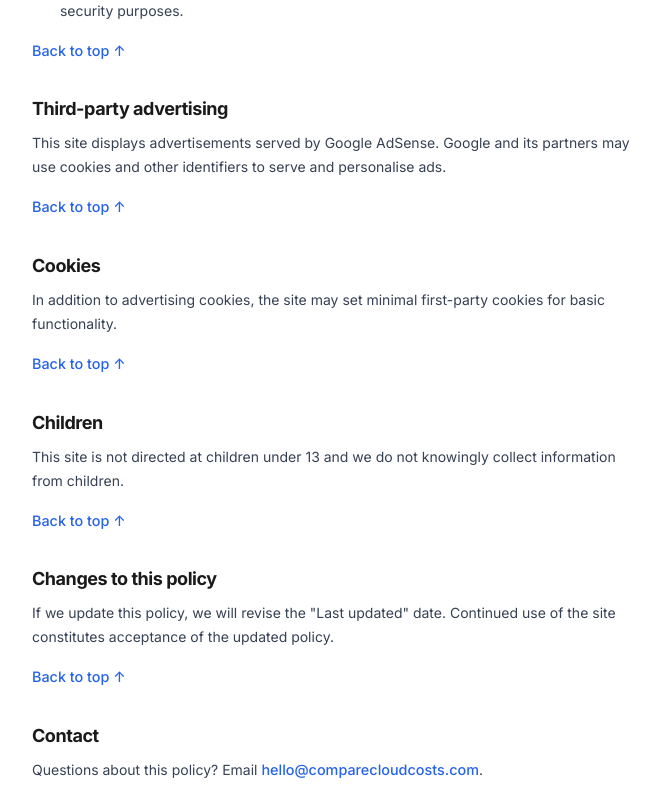
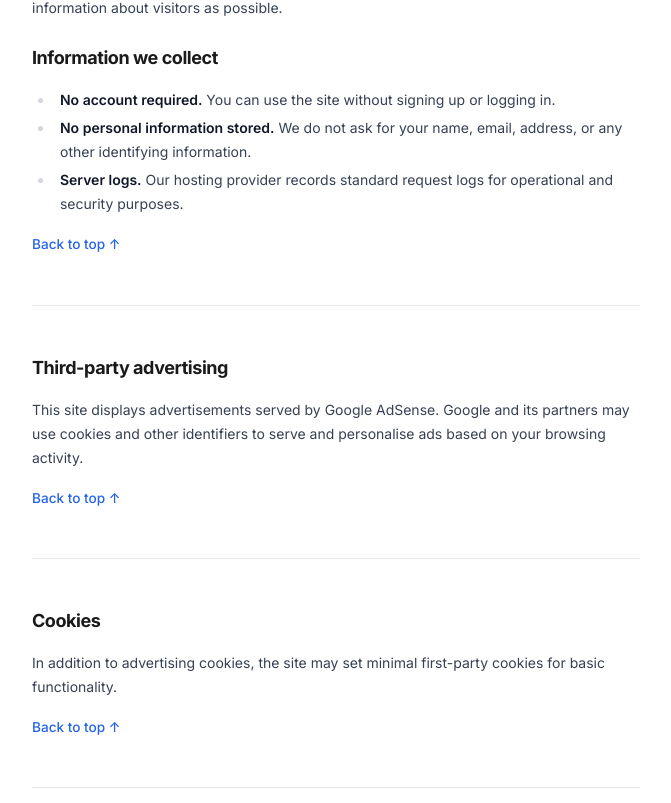
Before and after one commit to rodrigo-orzari/ccc, a React (Vite) app: page /about in a window 1280 px wide. Shown: the part 1273-2076 px from the top of the page, without its empty margins (336-1007 px from the left). Built offline with nearby package versions, Linux system fonts and the light colour scheme.

Commit message:
Revise About page content and styles
Updated content and styling in the About page.

```diff
--- a/src/pages/About.tsx
+++ b/src/pages/About.tsx
@@ -5,10 +5,14 @@ const AboutPage: React.FC = () => {
   const content = `
 **CompareCloudCosts.com** is an open-source tool designed to help developers and architects understand the real costs of cloud infrastructure.
 
+---
+
 ## Why we built this
 Cloud infrastructure costs are typically distributed across disparate, vendor-specific calculators. Navigating these individual tools to perform a cross-provider analysis can be time-intensive and complex. We built this platform to expedite that process, providing a centralized interface to evaluate different options efficiently.
 
 [Back to top ↑](#about-us)
+
+---
 
 ## Features
 Comparing cloud instances requires more than just looking at a price tag. Our platform streamlines the technical evaluation process by normalizing diverse data points into a single, actionable view.
@@ -19,6 +23,8 @@ Comparing cloud instances requires more than just looking at a price tag. Our pl
 - **Data Portability**: Export your custom comparison results directly to a **CSV file**, allowing for offline analysis, internal reporting, or integration with your financial spreadsheets.
 
 [Back to top ↑](#about-us)
+
+---
 
 ## Privacy Policy
 
@@ -33,25 +39,35 @@ CompareCloudCosts.com is a free, public price-comparison tool. We aim to collect
 
 [Back to top ↑](#about-us)
 
+---
+
 ### Third-party advertising
-This site displays advertisements served by Google AdSense. Google and its partners may use cookies and other identifiers to serve and personalise ads.
+This site displays advertisements served by Google AdSense. Google and its partners may use cookies and other identifiers to serve and personalise ads based on your browsing activity.
 
 [Back to top ↑](#about-us)
+
+---
 
 ### Cookies
 In addition to advertising cookies, the site may set minimal first-party cookies for basic functionality.
 
 [Back to top ↑](#about-us)
 
+---
+
 ### Children
 This site is not directed at children under 13 and we do not knowingly collect information from children.
 
 [Back to top ↑](#about-us)
 
+---
+
 ### Changes to this policy
-If we update this policy, we will revise the "Last updated" date. Continued use of the site constitutes acceptance of the updated policy.
+If we update this policy, we will revise the "Last updated" date at the top of this section. Continued use of the site constitutes acceptance of the updated policy.
 
 [Back to top ↑](#about-us)
+
+---
 
 ### Contact
 Questions about this policy? Email [hello@comparecloudcosts.com](mailto:hello@comparecloudcosts.com).
@@ -70,6 +86,7 @@ Questions about this policy? Email [hello@comparecloudcosts.com](mailto:hello@co
             --border-color: #e5e7eb;
             --link-color: #2563eb;
             --muted-text: #6b7280;
+            --divider-color: #e5e7eb;
           }
 
           @media (prefers-color-scheme: dark) {
@@ -80,6 +97,7 @@ Questions about this policy? Email [hello@comparecloudcosts.com](mailto:hello@co
               --border-color: #334155;
               --link-color: #60a5fa;
               --muted-text: #94a3b8;
+              --divider-color: #334155;
             }
           }
 
@@ -121,13 +139,21 @@ Questions about this policy? Email [hello@comparecloudcosts.com](mailto:hello@co
 
           .prose h2, .prose h3 {
             color: var(--text-color);
-            margin-top: 2rem;
+            margin-top: 1.5rem;
+            margin-bottom: 1rem;
+          }
+
+          .prose hr {
+            border: 0;
+            border-top: 1px solid var(--divider-color);
+            margin: 3rem 0;
           }
 
           .prose a {
             color: var(--link-color);
             text-decoration: none;
-            font-size: 0.9rem;
+            font-size: 0.85rem;
+            font-weight: 500;
           }
 
           @media (max-width: 768px) {
```
